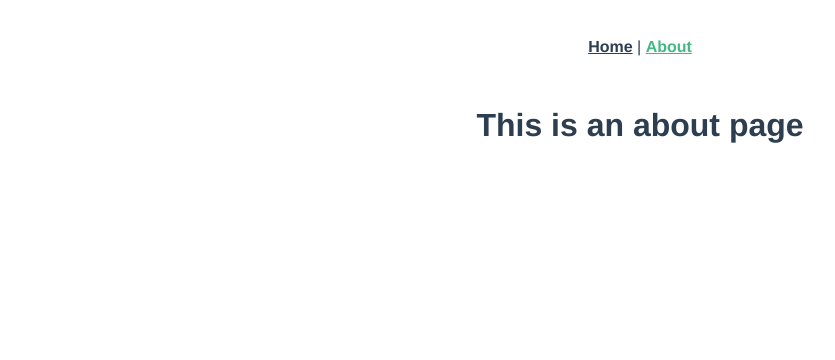
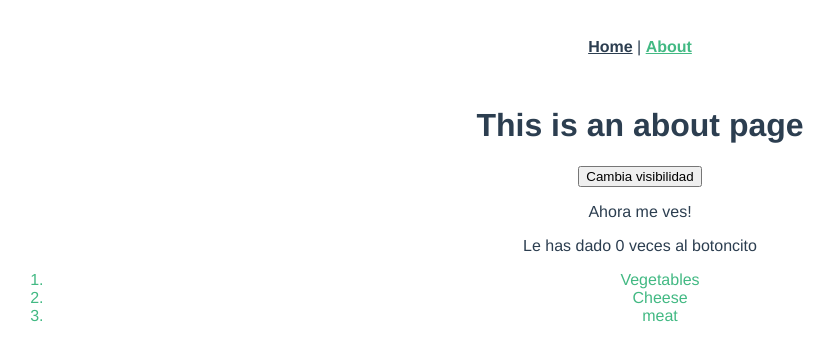
Before and after one commit to mjbeli/WebDevelopment, a Vue app in the folder vue_basics/: page /#/about in a window 1280 px wide. Shown: the top 360 px of the page, without its empty margins (0-835 px from the left). Built offline with nearby package versions, Linux system fonts and the light colour scheme.

Commit message:
2 simple components

```diff
--- /dev/null
+++ b/vue_basics/src/components/OrderedList.vue
@@ -0,0 +1,23 @@
+<template>
+  <div>
+    <ol>
+      <li class="greenColor" v-for="item in itemList" v-bind:key="item.id">{{item.text}}</li>
+    </ol>
+  </div>
+</template>
+
+<script>
+export default {
+  name: 'OrderedList',
+  props: {itemList: Array}
+}
+</script>
+
+<!-- Add "scoped" attribute to limit CSS to this component only -->
+<style scoped>
+.greenColor {
+  color: #42b983;
+  left:0px;
+
+}
+</style>
--- /dev/null
+++ b/vue_basics/src/components/VisibleMsg.vue
@@ -0,0 +1,33 @@
+<template>
+  <div class="hello">
+    <button @click="cambiaVisible()">Cambia visibilidad</button>
+    <p v-show="showMsg">{{mensajeMostrar}}</p>
+    <p>Le has dado {{contador}} veces al botoncito</p>
+  </div>
+</template>
+
+<script>
+export default {
+  name: 'VisibleMsg',
+  data () {
+      return {showMsg: true, contador: 0}
+  },
+  props: {
+    mensajeMostrar: String
+  },
+  methods: {
+    cambiaVisible()
+    {
+        this.showMsg = !this.showMsg; // This line could be directly inside @click attribute of html tag.
+        this.contador++; // Aquí es obligatorio poner el this para hacer referencia a los datos definidos en data() {}
+    }
+  }
+}
+</script>
+
+<!-- Add "scoped" attribute to limit CSS to this component only -->
+<style scoped>
+.color {
+  color: #42b983;
+}
+</style>
--- a/vue_basics/src/views/About.vue
+++ b/vue_basics/src/views/About.vue
@@ -1,5 +1,27 @@
 <template>
   <div class="about">
     <h1>This is an about page</h1>
+    <VisibleMsg mensajeMostrar = "Ahora me ves!"/>
+
+    <!-- It's mandatory to use v-bind (or ':') to tell Vue that is a variable, not a simpel string -->
+    <OrderedList :itemList="groceryList" />
   </div>
 </template>
+
+<script>
+// @ is an alias to /src
+import VisibleMsg from '@/components/VisibleMsg.vue'
+import OrderedList from '@/components/OrderedList.vue'
+
+export default {
+  name: 'About',
+  components: {
+    VisibleMsg, OrderedList
+  },
+  data () {
+      return {groceryList: [{ id: 0, text: 'Vegetables' },
+                            { id: 1, text: 'Cheese' },
+                            { id: 2, text: 'meat' }],}
+  }
+}
+</script>
```
